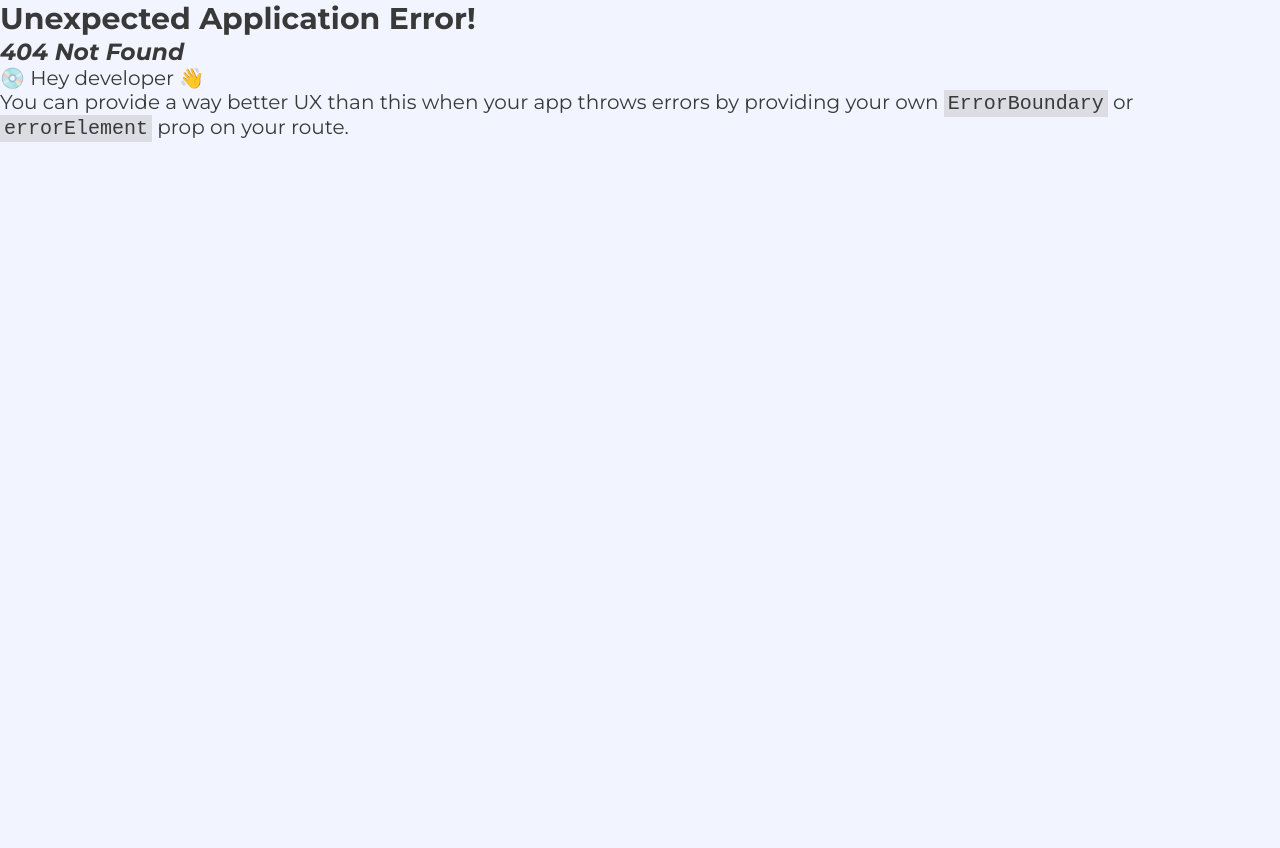
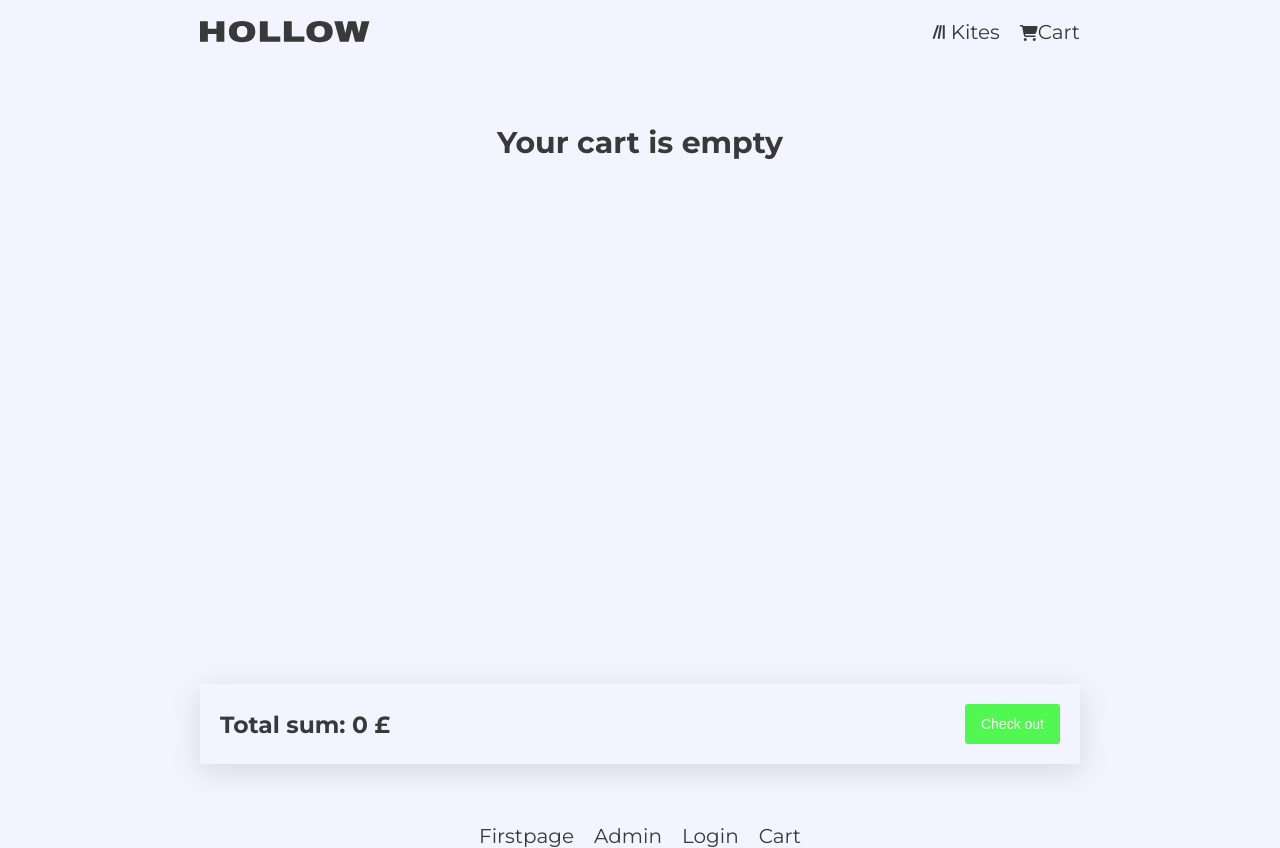
Before and after one commit to AntcnAbrahamsscn/hollow-webshop, a React (Vite) app: page /#/Cart in a window 1280 px wide. Before the commit this address had no page. Before the commit the page ends 800 px from the top, so only its background shows below. Built offline with nearby package versions, Linux system fonts and the light colour scheme.

Commit message:
added cart page, need to clean up code though

```diff
--- a/package.json
+++ b/package.json
@@ -14,6 +14,7 @@
     "react": "^18.2.0",
     "react-dom": "^18.2.0",
     "react-router-dom": "^6.23.0",
+    "uuid": "^9.0.1",
     "zustand": "^4.5.2"
   },
   "devDependencies": {
--- a/src/components/AddItemForm.jsx
+++ b/src/components/AddItemForm.jsx
@@ -101,7 +101,7 @@ export default function EditForm() {
                         <img src={standardImg} alt="Test Image" />
                     )}
                     {name ? <p>{name}</p> : <p>Title</p>}
-                    {description ? <p>{description}</p> : <p>Description</p>}
+                    {description ? <p style={{textWrap: "wrap"}}>{description}</p> : <p>Description</p>}
                     {price ? <p>{price} £ </p> : <p>Price</p>}
                 </div>
             </div>
--- /dev/null
+++ b/src/components/CartPage.jsx
@@ -0,0 +1,97 @@
+import { useStore } from "../data/store";
+import Header from "./Header";
+import "../stylesheets/cart-page.css";
+
+function Cart() {
+    const { cart, deleteFromCart, addToCart } = useStore();
+    const cartItemsWithDuplicates = cart.reduce((duplicate, item) => {
+        const existingItem = duplicate.find((i) => i.name === item.name);
+        if (existingItem) {
+            existingItem.count++;
+        } else {
+            duplicate.push({ ...item, count: 1 });
+        }
+        return duplicate;
+    }, []);
+
+    const handleDelete = (itemId) => {
+        deleteFromCart(itemId);
+    };
+
+    const totalSum = cartItemsWithDuplicates.reduce((sum, item) => {
+        return sum + item.price * item.count;
+    }, 0);
+
+    return (
+        <div>
+            <Header />
+            <div id="cart">
+                <h2>
+                    {cartItemsWithDuplicates.length > 0
+                        ? "Your cart"
+                        : "Your cart is empty"}
+                </h2>{" "}
+                {cartItemsWithDuplicates.map((item) => {
+                    const totalPrice = item.price * item.count;
+                    return (
+                        <div className="orderContainer">
+                            <div
+                                className="orderItem"
+                                style={{ marginBottom: "2em" }}
+                            >
+                                <div key={item.id} className="orderContent">
+                                    <h4>{item.name}</h4>
+                                    <p style={{textWrap: "wrap"}}> {item.description}</p>
+                                    <p style={{ marginTop: "1em" }}>
+                                        Price: {totalPrice} £
+                                    </p>
+                                    <div
+                                        style={{
+                                            display: "flex",
+                                            gap: "1em",
+                                            marginTop: "1em",
+                                            alignItems: "center",
+                                            width: "160px",
+                                            justifyContent: "space-between",
+                                            backgroundColor:
+                                                "var(--color-background)",
+                                            borderRadius: "50px",
+                                        }}
+                                    >
+                                        <button
+                                            onClick={() =>
+                                                handleDelete(item.id)
+                                            }
+                                        >
+                                            <i class="fa-solid fa-minus"></i>{" "}
+                                        </button>
+                                        <p
+                                            style={{
+                                                color: "var(--secondary-text-color)",
+                                            }}
+                                        >
+                                            {item.count}
+                                        </p>
+                                        <button
+                                            onClick={() => addToCart(item, 1)}
+                                        >
+                                            <i class="fa-solid fa-plus"></i>{" "}
+                                        </button>
+                                    </div>
+                                </div>
+
+                                <img src={item.img} alt="" />
+                            </div>
+                        </div>
+                    );
+                })}
+                <div className="checkoutContainer">
+                    <h3>Total sum: {totalSum} £ </h3>
+                    <button>Check out</button>
+                </div>
+            </div>
+        </div>
+    );
+}
+
+export default Cart;
--- a/src/components/Header.jsx
+++ b/src/components/Header.jsx
@@ -2,6 +2,8 @@ import React from "react";
 import logo from "../assets/logotypes/logotype.svg";
 import "../stylesheets/header.css";
 import { useStore } from "../data/store.js";
+import { Link, Outlet } from "react-router-dom";
+
 
 
 export default function Header() {
@@ -22,11 +24,12 @@ export default function Header() {
                         <i className="fa-solid fa-address-card navIcon"></i>About us
                     </a>
                 </li> */}
-                <li>
-                    <a href="">
+               <Link to="/Cart" >
+                 <li>
+
                         <i className="fa-solid fa-cart-shopping navIcon"></i>Cart
-                    </a>
-                </li>
+
+                </li></Link>
             </ul>
            <div onClick={toggleHamburger} > <div className="bars-icon hide"><i className="fa-solid fa-bars"></i></div></div>
         </nav>
--- a/src/components/ItemContainer.jsx
+++ b/src/components/ItemContainer.jsx
@@ -5,7 +5,8 @@ import { getKites, deleteKite, updateKite } from "../data/crud.js";
 export default function ItemContainer({ kite, showButtons, showAdd }) {
     const [isLoading, setIsLoading] = useState(false);
     const [isEditing, setIsEditing] = useState(false);
-    const [editedKite, setEditedKite] = useState(kite); // Initialize with current kite data
+    const [editedKite, setEditedKite] = useState(kite);
+    const {addToCart} = useStore()
     const setKites = useStore((state) => state.setKites);
 
     const handleDelete = async () => {
@@ -34,6 +35,7 @@ export default function ItemContainer({ kite, showButtons, showAdd }) {
         setEditedKite({ ...editedKite, [name]: value });
     };
 
+// TODO: LÄGG DENNA I EGEN KOMPONENT
     const editForm = (
         <div
             style={{
@@ -78,12 +80,13 @@ export default function ItemContainer({ kite, showButtons, showAdd }) {
                     name="description"
                     value={editedKite.description}
                     onChange={handleInputChange}
+                    maxLength={100}
                 ></input>
             </div>
             <button onClick={handleSave}>Save</button>
         </div>
     );
-
+// LÄGG DENNA I EGEN KOMPONENT
     const itemInfo = (
         <div>
             {" "}
@@ -108,7 +111,7 @@ export default function ItemContainer({ kite, showButtons, showAdd }) {
                         </div>
                     )}
                     {showAdd && (
-                        <button className="addButton description">
+                        <button onClick={() => addToCart(kite)} className="addButton description">
                             <i className="fa-solid fa-plus"></i>{" "}
                         </button>
                     )}
--- a/src/data/store.js
+++ b/src/data/store.js
@@ -3,14 +3,24 @@ import { create } from "zustand";
 const useStore = create((set) => ({
     kites: [],
     setKites: (newKites) =>
-    set((state) => ({
-        kites: newKites,
-    })),
+        set((state) => ({
+            kites: newKites,
+        })),
     isHamburgerOpen: false,
     toggleHamburger: () =>
         set((state) => ({
             isHamburgerOpen: !state.isHamburgerOpen,
         })),
+    cart: [],
+    addToCart: (kite, quantity = 1) => {
+        set((state) => ({
+            cart: [...state.cart, ...Array(quantity).fill({ ...kite, id: Date.now() })],
+        }));
+    },
+    deleteFromCart: (kite) =>
+    set((state) => ({
+        cart: state.cart.filter((item) => item.id !== kite),
+    })),
 }));
 
 export { useStore };
--- a/src/index.css
+++ b/src/index.css
@@ -68,7 +68,6 @@ button {
     vertical-align: baseline;
     user-select: none;
     -webkit-user-select: none;
-    touch-action: manipulation;
 }
 
 button:hover,
--- a/src/routes/Root.jsx
+++ b/src/routes/Root.jsx
@@ -25,6 +25,9 @@ const Root = () => {
                 <Link to="/Login" className="nav-link-style">
                     <p>Login </p>
                 </Link>
+                <Link to="/Cart" className="nav-link-style">
+                    <p>Cart </p>
+                </Link>
             </footer>
         </div>
     );
--- a/src/routes/routes.jsx
+++ b/src/routes/routes.jsx
@@ -3,6 +3,7 @@ import Root from "./Root.jsx";
 import FirstPage from '../components/FirstPage.jsx';
 import AdminPage from '../components/AdminPage.jsx';
 import LoginPage from '../components/LoginPage.jsx';
+import CartPage from '../components/CartPage.jsx';
 import  "../stylesheets/mediaqueries.css"
 
 const router = createHashRouter([
@@ -24,6 +25,10 @@ const router = createHashRouter([
                 path: "/Login",
                 element: <LoginPage />,
             },
+            {
+                path: "/Cart",
+                element: <CartPage />,
+            },
         ],
     },
 ]);
--- /dev/null
+++ b/src/stylesheets/cart-page.css
@@ -0,0 +1,79 @@
+#cart {
+    /* min-height: 100vh; */
+    background-color: var(--secondary-text-color);
+    display: flex;
+    flex-direction: column;
+    justify-content: space-between;
+    min-height: 95vh;
+}
+h2 {
+    text-align: center;
+    margin-bottom: 2em;
+}
+
+.orderItem {
+    box-shadow: rgba(100, 100, 111, 0.2) 0px 7px 29px 0px;
+    padding: 1em;
+    display: flex;
+    justify-content: space-between;
+}
+
+.orderItem img {
+    height: 200px;
+    object-fit: cover;
+    border-radius: 2px;
+    width: 50%;
+    margin-left: 2em;
+}
+
+.orderContent {
+    display: flex;
+    flex-direction: column;
+    justify-content: space-between;
+    width: 50%;
+}
+
+.checkoutContainer {
+    display: flex;
+    justify-content: space-between;
+    box-shadow: rgba(100, 100, 111, 0.2) 0px 7px 29px 0px;
+    align-items: center;
+    padding: 1em;
+}
+
+.checkoutContainer button {
+    background-color: rgb(81, 248, 81);
+}
+.checkoutContainer button:hover {
+    background-color: rgb(130, 247, 130);
+}
+/* Small tablets styles */
+@media screen and (min-width: 620px) {
+    .bars-icon {
+        display: none;
+    }
+    nav ul {
+        display: flex;
+        gap: 1em;
+    }
+}
+
+/* Large tablets and laptop styles */
+@media screen and (min-width: 960px) {
+    body {
+        font-size: 18px;
+    }
+    #cart {
+        padding: 60px 100px;
+    }
+}
+
+/* Desktop styles */
+@media screen and (min-width: 1200px) {
+    body {
+        font-size: 20px;
+    }
+    #cart {
+        padding: 60px 200px;
+    }
+}
--- a/src/stylesheets/shop-container.css
+++ b/src/stylesheets/shop-container.css
@@ -14,7 +14,7 @@
     box-shadow: rgba(100, 100, 111, 0.2) 0px 7px 29px 0px;
     position: relative;
     box-sizing: border-box;
-    transition: transform 0.3s;
+    /* transition: transform 0.3s; */
 }
 
 .itemContainer img {
@@ -23,15 +23,12 @@
     height: 220px;
     border-radius: 2px;
 }
-/* .buttonContainer {
-    grid-column: span 8;
-} */
 
 .itemContainer {
     overflow: hidden;
     max-height: 350px;
     position: relative;
-    transition: transform 0.3s;
+    transition: transform 0.7s;
 }
 
 .itemContent {
@@ -44,45 +41,33 @@
     height: 100%;
     overflow-wrap: break-word;
     gap: 0.2em;
-    transition: transform 0.3s;
 }
 
 /* TODO: CLEAN UP THIS CODE!! */
 .itemContainer:hover .itemContent {
-    transform: translateY(calc(-98% + 90px));
+    transform: translateY(calc(-100% + 10px));
     cursor: pointer;
-    transition: transform 0.3s;
 }
 
-.itemContainer:hover {
-    background-color: #f5f6fa;
-    transition: transform 0.3s;
-}
 .itemContent .description {
     display: none;
     opacity: 0;
-    transition: opacity 0.3s;
-    transition: transform 0.3s;
 }
 
 .itemContainer:hover .itemContent .description {
     display: block;
     opacity: 1;
-    transition: transform 0.3s;
 }
 
 .itemContent .buttons {
     display: none;
     opacity: 0;
-    transition: opacity 0.3s;
-    transition: transform 0.3s;
     margin-left: 0.5em;
 }
 
 .itemContainer:hover .itemContent .buttons {
     display: flex;
     opacity: 1;
-    transition: transform 0.3s;
 }
 
 .buttonContainer button {
```
Also changed, not shown: 1 other file (tests, documents, lock files or other folders).
